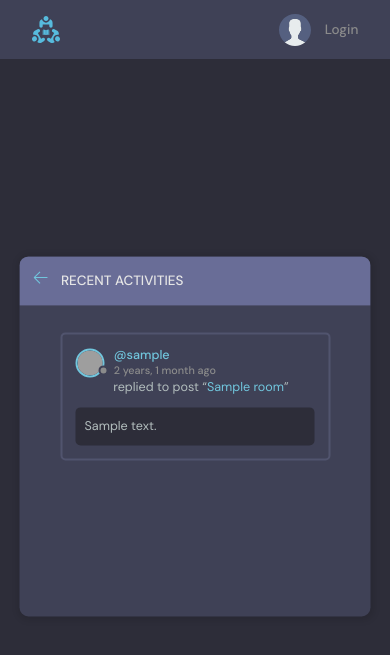
After one commit to wasdNoah/django-project1, a Django app: page /activity/ in a window 390 px wide. The commit adds this page. Shown: the top 655 px of the page. Run offline with Django 4.2, Linux system fonts and the light colour scheme; tables that the repository leaves empty hold one stand-in row (values such as "Sample post"); grey boxes are pictures that could not be loaded.

Commit message:
Recent Activities
Added template for activity section in Mobile

```diff
--- /dev/null
+++ b/studybud/base/templates/base/activity.html
@@ -0,0 +1,65 @@
+{% extends 'main.html' %}
+
+{% block content %}
+    <main class="layout">
+      <div class="container">
+        <div class="layout__box">
+          <div class="layout__boxHeader">
+            <div class="layout__boxTitle">
+              <a href="{% url 'home' %}">
+                <svg version="1.1" xmlns="http://www.w3.org/2000/svg" width="32" height="32" viewBox="0 0 32 32">
+                  <title>arrow-left</title>
+                  <path
+                    d="M13.723 2.286l-13.723 13.714 13.719 13.714 1.616-1.611-10.96-10.96h27.625v-2.286h-27.625l10.965-10.965-1.616-1.607z"
+                  ></path>
+                </svg>
+              </a>
+              <h3>Recent Activities</h3>
+            </div>
+          </div>
+
+          <div class="activities-page layout__body">
+
+            {% for message in room_messages %}
+
+            <div class="activities__box">
+            <div class="activities__boxHeader roomListRoom__header">
+                <a href="{% url 'user-profile' message.user.id %}" class="roomListRoom__author">
+                  <div class="avatar avatar--small">
+                      <img src="https://randomuser.me/api/portraits/women/11.jpg" />
+                  </div>
+                  <p>
+                      @{{message.user}}
+                      <span>{{message.created|timesince}} ago</span>
+                  </p>
+                </a>
+
+                {% if request.user == message.user%}
+                <div class="roomListRoom__actions">
+                    <a href="{% url 'delete-message' message.id %}">
+                        <svg version="1.1" xmlns="http://www.w3.org/2000/svg" width="32" height="32" viewBox="0 0 32 32">
+                        <title>remove</title>
+                        <path
+                            d="M27.314 6.019l-1.333-1.333-9.98 9.981-9.981-9.981-1.333 1.333 9.981 9.981-9.981 9.98 1.333 1.333 9.981-9.98 9.98 9.98 1.333-1.333-9.98-9.98 9.98-9.981z"
+                        ></path>
+                        </svg>
+                    </a>
+                </div>
+                {% endif %}
+
+                </div>
+                <div class="activities__boxContent">
+                  <p>replied to post “<a href="{% url 'room' message.room.id %}">{{message.room}}</a>”</p>
+                  <div class="activities__boxRoomContent">
+                      {{message.body}}
+                  </div>
+              </div>
+            </div>
+
+            {% endfor %}
+
+          </div>
+        </div>
+      </div>
+    </main>
+{% endblock %}
--- a/studybud/base/templates/base/home.html
+++ b/studybud/base/templates/base/home.html
@@ -24,7 +24,7 @@
         </form>
         <div class="mobile-menuItems">
           <a class="btn btn--main btn--pill" href="{% url 'topics' %}">Browse Topics</a>
-          <a class="btn btn--main btn--pill" href="#">Recent Activities</a>
+          <a class="btn btn--main btn--pill" href="{% url 'activity' %}">Recent Activities</a>
         </div>
       </div>
 
--- a/studybud/base/urls.py
+++ b/studybud/base/urls.py
@@ -16,4 +16,5 @@ urlpatterns = [
     path('delete-message/<str:pk>', views.deleteMessage, name="delete-message"),
     path('update-user/', views.updateUser, name="update-user"),
     path('topics/', views.topicsPage, name="topics"),
+    path('activity/', views.activityPage, name="activity"),
 ]
--- a/studybud/base/views.py
+++ b/studybud/base/views.py
@@ -219,3 +219,7 @@ def topicsPage(request):
     q = request.GET.get('q') if request.GET.get('q') != None else ''
     topics = Topic.objects.filter(name__icontains=q)
     return render(request, 'base/topics.html', {'topics': topics})
+
+def activityPage(request):
+    room_messages = Message.objects.all()
+    return render(request, 'base/activity.html', {'room_messages': room_messages})
```
